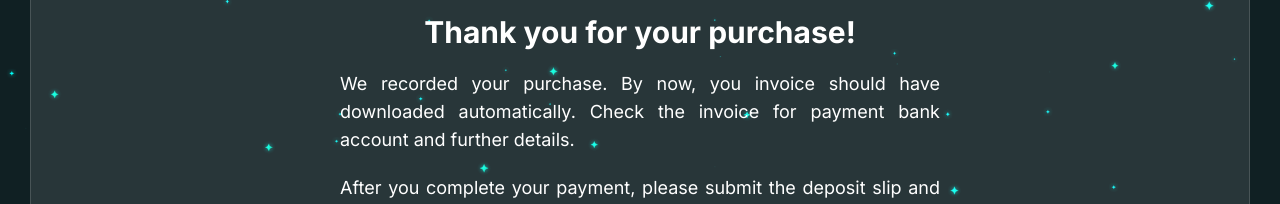
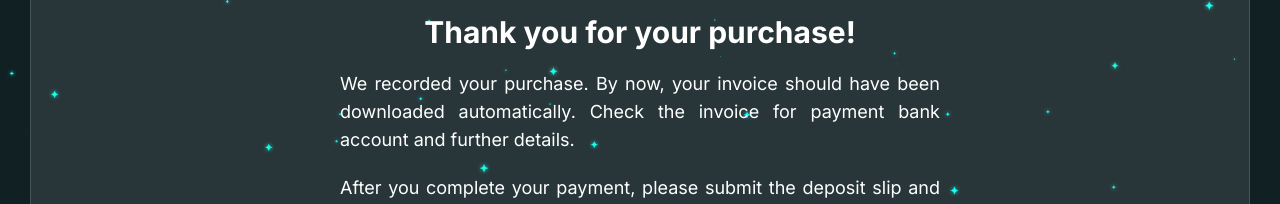
Before and after one commit to cipherdragon/codesprint-store, a Next.js app: page /package/1/checkout/thankyou in a window 1280 px wide. Shown: the part 293-497 px from the top of the page. Built offline with nearby package versions, Linux system fonts and the light colour scheme.

Commit message:
changed wording

```diff
--- a/src/app/package/[pkg_id]/checkout/PersonalDataForm.tsx
+++ b/src/app/package/[pkg_id]/checkout/PersonalDataForm.tsx
@@ -169,8 +169,9 @@ export default function PersonalDataForm(props: PersonalDataFormProps) {
                     </div>
                 </div>
                 <p className="mt-[10px] text-white">
-                    Note: Delivery will be offered for customers out of Colombo.
-                    Please note that an extra delivery fee will be charged.
+                    Note: Delivery will be offered only for customers outside of
+                    Colombo. Please note that you must pay an extra delivery fee
+                    when it is delivered.
                 </p>
             </form>
         </div>
--- a/src/app/package/[pkg_id]/checkout/thankyou/page.tsx
+++ b/src/app/package/[pkg_id]/checkout/thankyou/page.tsx
@@ -11,9 +11,9 @@ export default function ThankYou() {
                     Thank you for your purchase!
                 </h1>
                 <p className='text-lg max-w-[600px] mb-[20px] sm:text-justify'>
-                    We recorded your purchase. By now, you invoice should have downloaded
-                    automatically. Check the invoice for payment bank account and further
-                    details.
+                    We recorded your purchase. By now, your invoice should have been
+                    downloaded automatically. Check the invoice for payment bank
+                    account and further details.
                 </p>
                 <p className="text-lg max-w-[600px] sm:text-justify mb-[20px]">
                     After you complete your payment, please submit the deposit slip and
```
